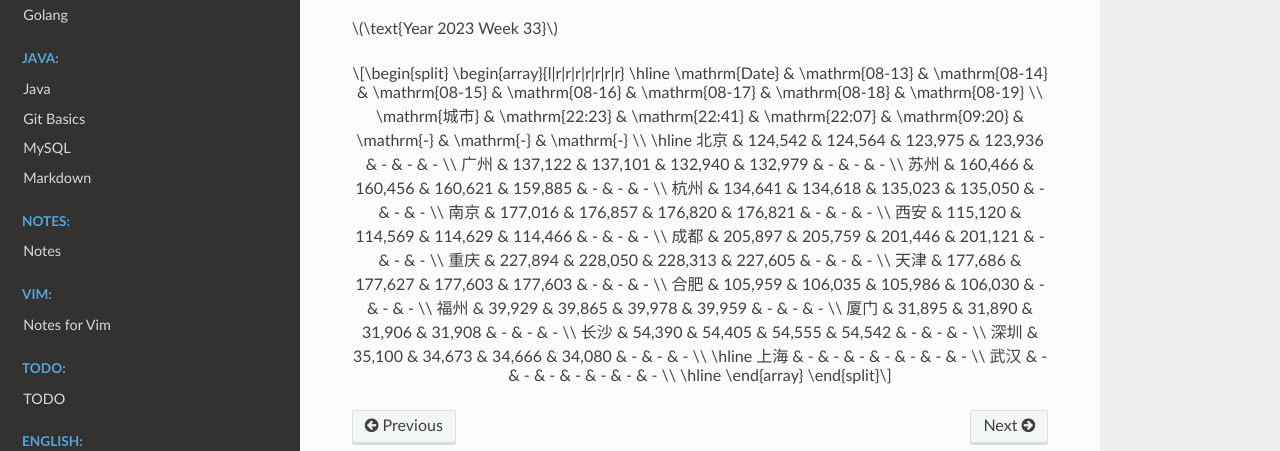
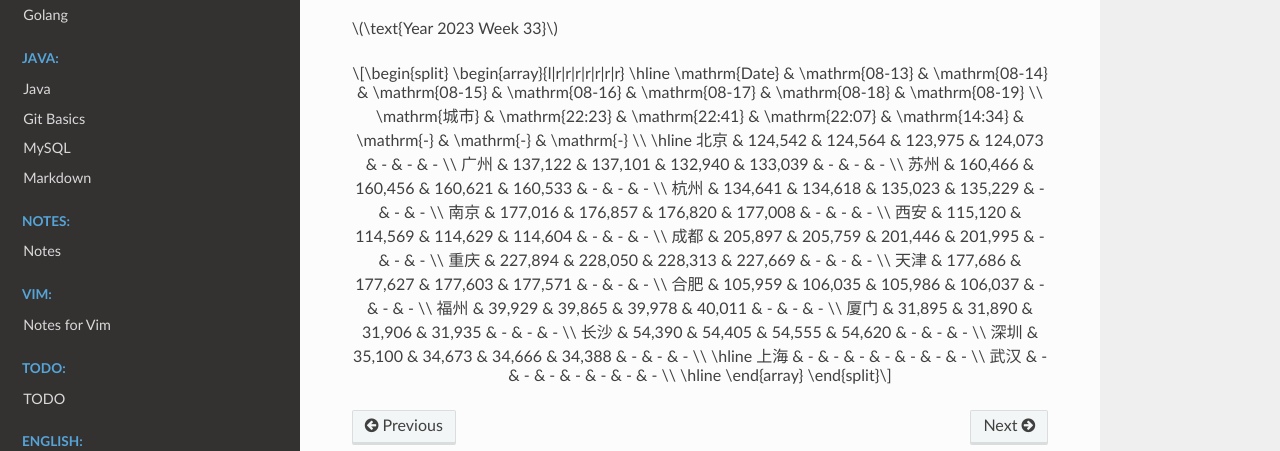
Before and after one commit to Pyrad/pyradnotes, a Sphinx documentation site: the page built from source/RealEstate/resalenumbers2023.md, in a window 1280 px wide and 900 px high, scrolled down 11430 px. Shown: the part 325-776 px from the top of the window. Built offline with Sphinx 7.4.7 and the Read the Docs theme 2.0.0, drawn with Linux system fonts in a browser that asks for light colours; a script that is not in the unit is left out.

Commit message:
Realestate Update resale numbers 2023-08-16 14:34

```diff
--- a/source/RealEstate/resalenumbers2023.md
+++ b/source/RealEstate/resalenumbers2023.md
@@ -770,22 +770,22 @@
 \begin{array}{l|r|r|r|r|r|r|r}
 \hline
 \mathrm{Date} & \mathrm{08-13} & \mathrm{08-14} & \mathrm{08-15} & \mathrm{08-16} & \mathrm{08-17} & \mathrm{08-18} & \mathrm{08-19} \\
-\mathrm{城市} & \mathrm{22:23} & \mathrm{22:41} & \mathrm{22:07} & \mathrm{09:20} & \mathrm{-} & \mathrm{-} & \mathrm{-} \\
+\mathrm{城市} & \mathrm{22:23} & \mathrm{22:41} & \mathrm{22:07} & \mathrm{14:34} & \mathrm{-} & \mathrm{-} & \mathrm{-} \\
 \hline
-北京 & 124,542 & 124,564 & 123,975 & 123,936 & - & - & - \\
-广州 & 137,122 & 137,101 & 132,940 & 132,979 & - & - & - \\
-苏州 & 160,466 & 160,456 & 160,621 & 159,885 & - & - & - \\
-杭州 & 134,641 & 134,618 & 135,023 & 135,050 & - & - & - \\
-南京 & 177,016 & 176,857 & 176,820 & 176,821 & - & - & - \\
-西安 & 115,120 & 114,569 & 114,629 & 114,466 & - & - & - \\
-成都 & 205,897 & 205,759 & 201,446 & 201,121 & - & - & - \\
-重庆 & 227,894 & 228,050 & 228,313 & 227,605 & - & - & - \\
-天津 & 177,686 & 177,627 & 177,603 & 177,603 & - & - & - \\
-合肥 & 105,959 & 106,035 & 105,986 & 106,030 & - & - & - \\
-福州 & 39,929 & 39,865 & 39,978 & 39,959 & - & - & - \\
-厦门 & 31,895 & 31,890 & 31,906 & 31,908 & - & - & - \\
-长沙 & 54,390 & 54,405 & 54,555 & 54,542 & - & - & - \\
-深圳 & 35,100 & 34,673 & 34,666 & 34,080 & - & - & - \\
+北京 & 124,542 & 124,564 & 123,975 & 124,073 & - & - & - \\
+广州 & 137,122 & 137,101 & 132,940 & 133,039 & - & - & - \\
+苏州 & 160,466 & 160,456 & 160,621 & 160,533 & - & - & - \\
+杭州 & 134,641 & 134,618 & 135,023 & 135,229 & - & - & - \\
+南京 & 177,016 & 176,857 & 176,820 & 177,008 & - & - & - \\
+西安 & 115,120 & 114,569 & 114,629 & 114,604 & - & - & - \\
+成都 & 205,897 & 205,759 & 201,446 & 201,995 & - & - & - \\
+重庆 & 227,894 & 228,050 & 228,313 & 227,669 & - & - & - \\
+天津 & 177,686 & 177,627 & 177,603 & 177,571 & - & - & - \\
+合肥 & 105,959 & 106,035 & 105,986 & 106,037 & - & - & - \\
+福州 & 39,929 & 39,865 & 39,978 & 40,011 & - & - & - \\
+厦门 & 31,895 & 31,890 & 31,906 & 31,935 & - & - & - \\
+长沙 & 54,390 & 54,405 & 54,555 & 54,620 & - & - & - \\
+深圳 & 35,100 & 34,673 & 34,666 & 34,388 & - & - & - \\
 \hline
 上海 & - & - & - & - & - & - & - \\
 武汉 & - & - & - & - & - & - & - \\
```
Also changed, not shown: 1 other file.
